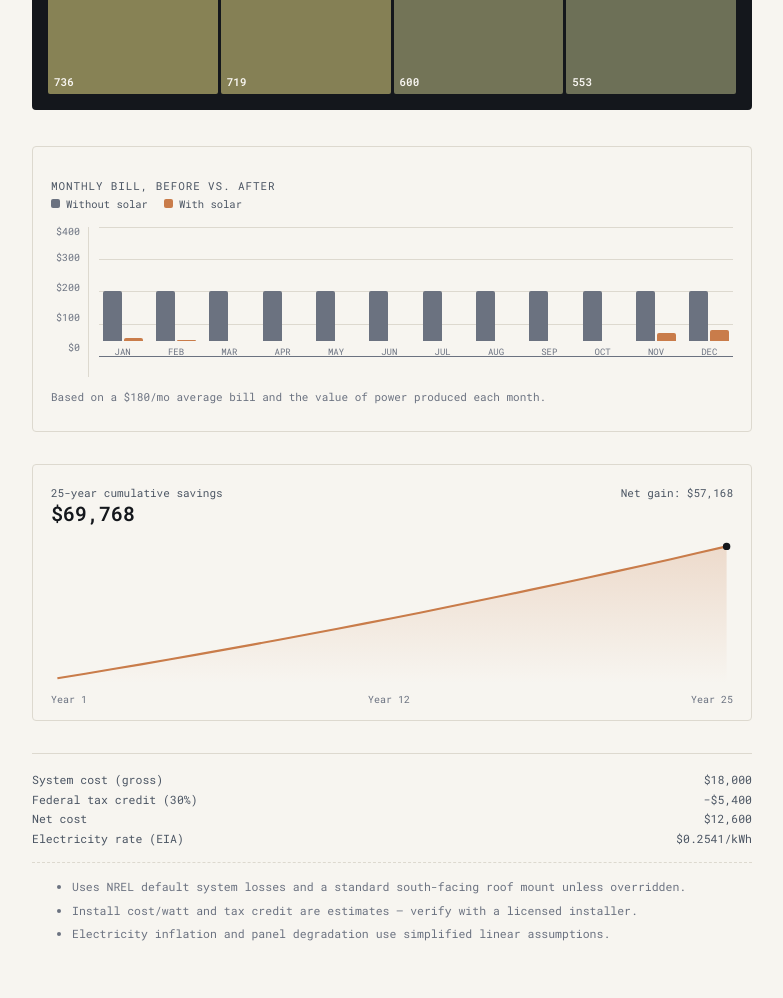
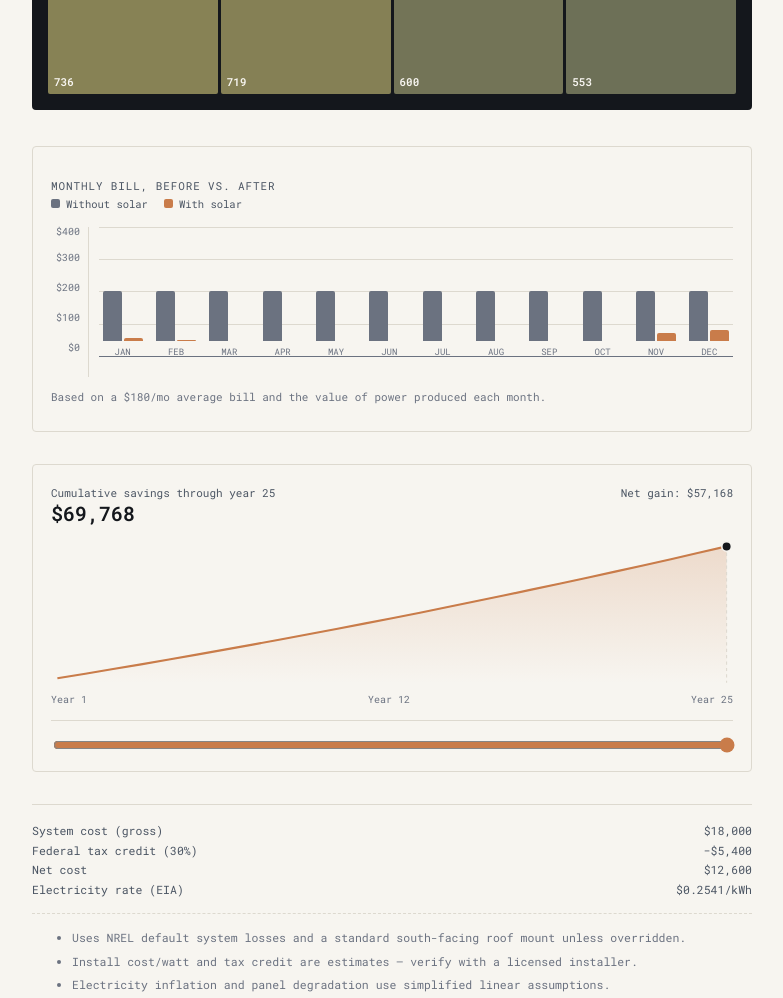
Before and after one commit to vault101dev/cleanenergy, a website: page docs/index.html in a window 1280 px wide. Shown: the part 1053-2051 px from the top of the page, without its empty margins (248-1031 px from the left). Drawn offline with Linux system fonts and the light colour scheme.

Commit message:
Add interactive year slider to savings chart

```diff
--- a/docs/index.html
+++ b/docs/index.html
@@ -472,6 +472,15 @@
     font-size: 10px;
     color: var(--slate-dim);
   }
+  .chart-slider-row {
+    margin-top: 14px;
+    padding-top: 14px;
+    border-top: 1px solid var(--line);
+  }
+  .chart-slider-row input[type="range"] {
+    width: 100%;
+    accent-color: var(--copper);
+  }
 
   /* Monthly bill comparison */
   .bill-card {
@@ -754,13 +763,16 @@
     <div class="chart-card">
       <div class="chart-head">
         <div>
-          <div class="sub">25-year cumulative savings</div>
+          <div class="sub">Cumulative savings through year <span id="yearLabel" class="mono">25</span></div>
           <div class="big mono">$<span id="chart25">0</span></div>
         </div>
         <div class="sub">Net gain: $<span id="netGain" class="mono">0</span></div>
       </div>
       <svg class="chart" id="savingsChart" viewBox="0 0 640 140" preserveAspectRatio="none"></svg>
       <div class="chart-x-labels"><span>Year 1</span><span>Year 12</span><span>Year 25</span></div>
+      <div class="chart-slider-row">
+        <input type="range" id="yearSlider" min="1" max="25" step="1" value="25" oninput="updateChartMarker(this.value)">
+      </div>
     </div>
 
     <div class="assumptions">
@@ -842,6 +854,9 @@
     });
   }
 
+  let lastChartPoints = null; // [{x, y, value}] per year, for the slider marker
+  let lastNetCost = 0;
+
   function buildChart(cumulative) {
     const svg = document.getElementById('savingsChart');
     const w = 640, h = 140, pad = 6;
@@ -863,8 +878,33 @@
       </defs>
       <path d="${areaPath}" fill="url(#areaFill)" />
       <path d="${linePath}" fill="none" stroke="#C97C4A" stroke-width="2" />
-      <circle cx="${points[points.length-1][0]}" cy="${points[points.length-1][1]}" r="3.5" fill="#14171C" />
+      <line id="chartMarkerLine" x1="0" y1="${pad}" x2="0" y2="${h - pad}" stroke="#DDD9CF" stroke-width="1" stroke-dasharray="3,3" />
+      <circle id="chartMarker" r="4.5" fill="#14171C" stroke="#F7F5F0" stroke-width="1.5" />
     `;
+
+    lastChartPoints = cumulative.map((v, i) => ({ x: points[i][0], y: points[i][1], value: v }));
+
+    const slider = document.getElementById('yearSlider');
+    slider.max = cumulative.length;
+    updateChartMarker(slider.value > cumulative.length ? cumulative.length : slider.value);
+  }
+
+  function updateChartMarker(year) {
+    if (!lastChartPoints) return;
+    const idx = Math.max(0, Math.min(lastChartPoints.length - 1, Math.round(year) - 1));
+    const point = lastChartPoints[idx];
+
+    const marker = document.getElementById('chartMarker');
+    const guide = document.getElementById('chartMarkerLine');
+    if (marker) { marker.setAttribute('cx', point.x.toFixed(1)); marker.setAttribute('cy', point.y.toFixed(1)); }
+    if (guide) { guide.setAttribute('x1', point.x.toFixed(1)); guide.setAttribute('x2', point.x.toFixed(1)); }
+
+    document.getElementById('yearLabel').textContent = idx + 1;
+    document.getElementById('chart25').textContent = Math.round(point.value).toLocaleString();
+    document.getElementById('netGain').textContent = Math.round(point.value - lastNetCost).toLocaleString();
+
+    const yearSlider = document.getElementById('yearSlider');
+    if (String(yearSlider.value) !== String(idx + 1)) yearSlider.value = idx + 1;
   }
 
   function niceAxisMax(rawMax, targetTicks = 4) {
@@ -1113,13 +1153,15 @@
     countUp(document.getElementById('statSavings'), d.savings1);
     document.getElementById('statPayback').textContent = d.payback ?? '—';
 
-    document.getElementById('chart25').textContent = d.cum25.toLocaleString();
-    document.getElementById('netGain').textContent = d.netGain.toLocaleString();
     document.getElementById('assumGross').textContent = '$' + d.gross.toLocaleString();
     document.getElementById('assumCredit').textContent = '$' + d.credit.toLocaleString();
     document.getElementById('assumNet').textContent = '$' + d.net.toLocaleString();
     document.getElementById('assumRate').textContent = '$' + d.rate.toFixed(4) + '/kWh';
 
+    lastNetCost = d.net;
+    const yearSlider = document.getElementById('yearSlider');
+    yearSlider.max = d.cumulativeSeries.length;
+    yearSlider.value = d.cumulativeSeries.length; // default to showing the full projection
     buildChart(d.cumulativeSeries);
 
     document.getElementById('results').classList.add('visible');
```
